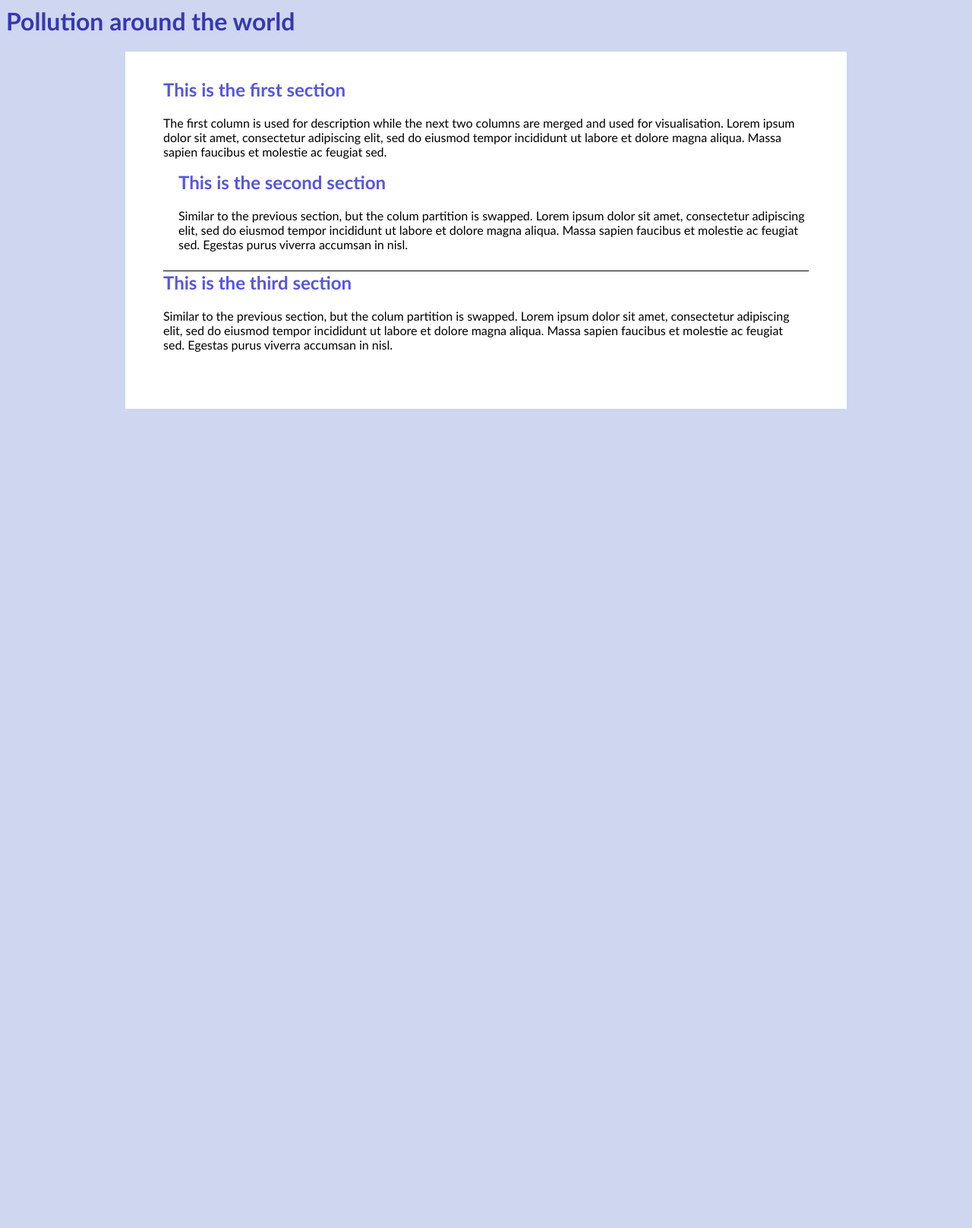
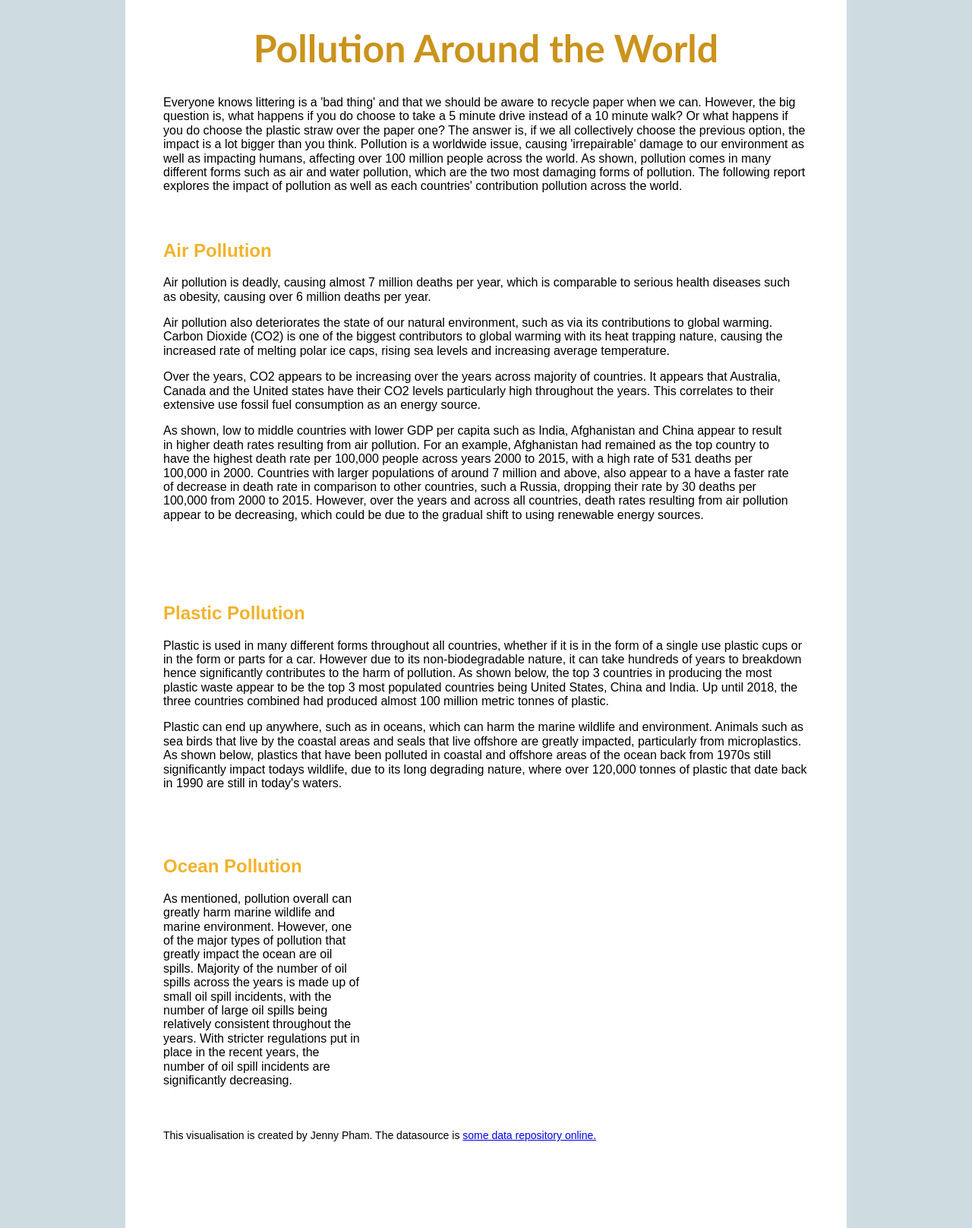
Before and after one commit to jpha0018/Assignment2, a plain HTML site: page index.html in a window 1280 px wide. Shown: the whole page at 76% size. Before the commit the page ends 800 px from the top, so only its background shows below. Drawn offline with nearby package versions, Linux system fonts and the light colour scheme; a script that the page names is missing.

Commit message:
Add files via upload

```diff
--- a/css_style.css
+++ b/css_style.css
@@ -1,25 +1,20 @@
-
-.box {
-    border-top-width: 1px;
-    border-top-style: solid;
-    background-color: rgb(169, 181, 223);
-  }
-
-.body {
-    font-family: 'Source Sans Pro', sans-serif;
-}
 
 h1 {
-    font-weight: 900;
+    font-weight: 1800;
+    text-align: center;
+    color: rgb(202, 147, 28);
+    font-family: 'Calibri', sans-serif;
+    font-size: 50px;
+}
+h2{
+    padding-top: 20px;
+    color: rgb(241, 179, 44);
+
 }
 
 body {
-    background-color: rgb(207, 214, 240);
-}
-.outer{
-    display: flex;
-    flex-wrap: wrap;
-    justify-content: space-evenly;
+    background-color: rgb(206, 220, 226);
+    font-family: 'Calibri', sans-serif;
 }
 
 .page {
@@ -28,10 +23,11 @@ body {
     margin: auto;
     padding: 50px;
     padding-top: 35px;
+
 }
 
 .vis-container {
-    width: 100%;
+    width: 40%;
 }
 
 .description h2,
@@ -54,3 +50,7 @@ h1 {
 .small-font {
     font-size: 14px;
 }
+.center{
+    width: 50%;
+
+}
--- a/index.html
+++ b/index.html
@@ -1,69 +1,123 @@
 <!DOCTYPE html>
-<html lang="en">
+<html>
 <head>
-    <meta charset="UTF-8">
-    <meta http-equiv="X-UA-Compatible" content="IE=edge">
-    <meta name="viewport" content="width=device-width, initial-scale=1.0">
+  <title>Pollution Around the World</title>
+  <!-- Import Vega & Vega-Lite (does not have to be from CDN) -->
+  <script src="https://cdn.jsdelivr.net/npm/vega@5.20.2"></script>
+  <script src="https://cdn.jsdelivr.net/npm/vega-lite@5.1.0"></script>
+  <script src="https://cdn.jsdelivr.net/npm/vega-embed@6.17.0"></script>
 
-    <script src="https://cdn.jsdelivr.net/npm/vega@5.20.2"></script>
-    <script src="https://cdn.jsdelivr.net/npm/vega-lite@5.1.0"></script>
-    <script src="https://cdn.jsdelivr.net/npm/vega-embed@6.17.0"></script>
-    <script src="vega_vis.js"></script>
+  <!-- Import pure.css -->
+  <link rel="stylesheet" href="https://unpkg.com/purecss@2.0.3/build/pure-min.css" integrity="sha384-cg6SkqEOCV1NbJoCu11+bm0NvBRc8IYLRGXkmNrqUBfTjmMYwNKPWBTIKyw9mHNJ" crossorigin="anonymous">
+  <meta name="viewport" content="width=device-width, initial-scale=1">
 
-    <link rel="stylesheet" type="text/css" href="css_style.css" media="all">
+  <!-- Google font -->
+  <link href="https://fonts.googleapis.com/css2?family=Source+Sans+Pro:wght@400;700;900&display=swap" rel="stylesheet">
 
-   <title>Pollution around the world</title>
-<div>
+  <!-- CSS file -->
+  <link rel="stylesheet" type="text/css" href="css_style.css" media="all">
+  <script src="vega_vis.js"></script>
+
 </head>
-    <h1 style="font-family: Calibri; color: rgb(55, 55, 177)">Pollution around the world</h1>
-</div>
+<body>
 
-<div class="page">
-    <div class="pure-u-1-3">
-      <div class="description description-center">
-        <h2 style="font-family: Calibri; color: rgb(85, 85, 228)">This is the first section</h2>
-        <p style="font-family: Calibri">The first column is used for description while the next two columns are merged and used for visualisation. Lorem ipsum dolor sit amet, consectetur adipiscing elit, sed do eiusmod tempor incididunt ut labore et dolore magna aliqua. Massa sapien faucibus et molestie ac feugiat sed. </p>
+ <div class="page">
+
+   <!-- pure grid group -->
+    <div class="pure-g">
+      <div class="pure-u-1-1">
+        <h1>Pollution Around the World</h1>
+        <p>Everyone knows littering is a 'bad thing' and that we should be aware to recycle paper when we can. However, the big question is, what happens if you do choose to take a 5 minute drive instead of a 10 minute walk? Or what happens if you do choose the plastic straw over the paper one?
+            The answer is, if we all collectively choose the previous option, the impact is a lot bigger than you think.
+            Pollution is a worldwide issue, causing 'irrepairable' damage to our environment as well as impacting humans, affecting over 100 million people across the world. As shown, pollution comes in many different forms such as air and water pollution, which are the two most damaging forms of pollution. The following report explores the impact of pollution as well as each countries' contribution pollution across the world.
+            </p>
       </div>
     </div>
-    <div class="pure-u-1-3">
-      <div id="map" class="vis-container"></div>
+  <!-- end pure grid group -->
+
+    <!-- pure grid group -->
+    <div class="pure-g">
+        <div class="pure-u-1">
+            <div class="description description-left">
+              <h2>Air Pollution</h2>
+              <p>Air pollution is deadly, causing almost 7 million deaths per year, which is comparable to serious health diseases such as obesity, causing over 6 million deaths per year.
+                </p>
+                <p>
+                Air pollution also deteriorates the state of our natural environment, such as via its contributions to global warming. Carbon Dioxide (CO2) is one of the biggest contributors to global warming with its heat trapping nature, causing the increased rate of melting polar ice caps, rising sea levels and increasing average temperature.
+            </p>
+                Over the years, CO2 appears to be increasing over the years across majority of countries. It appears that Australia, Canada and the United states have their CO2 levels particularly high throughout the years. This correlates to their extensive use fossil fuel consumption as an energy source.
+                <p>
+                As shown, low to middle countries with lower GDP per capita such as India, Afghanistan and China appear to result in higher death rates resulting from air pollution. For an example, Afghanistan had remained as the top country to have the highest death rate per 100,000 people across years 2000 to 2015, with a high rate of 531 deaths per 100,000 in 2000.  Countries with larger populations of around 7 million and above, also appear to a have a faster rate of decrease in death rate in comparison to other countries, such a Russia, dropping their rate by 30 deaths per 100,000 from 2000 to 2015. However, over the years and across all countries, death rates resulting from air pollution appear to be decreasing, which could be due to the gradual shift to using renewable energy sources.
+                </p>
+            </div>
+          </div>
+    </div>
+
+    <div class="pure-g">
+        <div class="pure-u-1">
+          <div id="map"  style = "padding-left: 130px" ></div>
+        </div>
     </div>
 
 
+    <div class="pure-g">
+        <div class="pure-u-1" >
+            <div id="bubble_chart" style = "padding-right: 60px;"></div>
 
-<div class="pure-g">
+    </div>
 
-    <div class="pure-u-1-3">
-      <div class="description description-right">
-        <h2 style="font-family: Calibri; color: rgb(85, 85, 228)">This is the second section</h2>
-        <p style="font-family: Calibri" >Similar to the previous section, but the colum partition is swapped. Lorem ipsum dolor sit amet, consectetur adipiscing elit, sed do eiusmod tempor incididunt ut labore et dolore magna aliqua. Massa sapien faucibus et molestie ac feugiat sed. Egestas purus viverra accumsan in nisl.</p>
+    <!-- end pure grid group -->
+
+    <!-- pure grid group -->
+    <div class="pure-g">
+        <div class="pure-u-1">
+
+              <h2>Plastic Pollution</h2>
+              <p>Plastic is used in many different forms throughout all countries, whether if it is in the form of a single use plastic cups or in the form or parts for a car. However due to its non-biodegradable nature, it can take hundreds of years to breakdown hence significantly contributes to the harm of pollution.  As shown below, the top 3 countries in producing the most plastic waste appear to be the top 3 most populated countries being United States, China and India. Up until 2018, the three countries combined had produced almost 100 million metric tonnes of plastic.
+            </p>
+            <p>
+                Plastic can end up anywhere, such as in oceans, which can harm the marine wildlife and environment. Animals such as sea birds that live by the coastal areas and seals that live offshore are greatly impacted, particularly from microplastics. As shown below, plastics that have been polluted in coastal and offshore areas of the ocean back from 1970s still significantly impact todays wildlife, due to its long degrading nature, where over 120,000 tonnes of plastic that date back in 1990 are still in today's waters.
+                </p>
+            </div>
+
+
+    </div>
+
+    <div class="pure-g">
+        <div class="pure-u-1-2">
+          <div id="top10_bar_chart"   class="vis-container"></div>
+        </div>
+        <div class="pure-u-1-2">
+            <div id="micro_chart"  class="vis-container"></div>
+          </div>
+
+    </div >
+    <!-- end pure grid group -->
+
+    <!-- pure grid group -->
+    <div class="pure-g">
+
+      <div class="pure-u-1-3">
+        <div class="description description-left">
+          <h2>Ocean Pollution</h2>
+          <p>As mentioned, pollution overall can greatly harm marine wildlife and marine environment. However, one of the major types of pollution that greatly impact the ocean are oil spills. Majority of the number of oil spills across the years is made up of small oil spill incidents, with the number of large oil spills being relatively consistent throughout the years. With stricter regulations put in place in the recent years, the number of oil spill incidents are significantly decreasing.</p>
+        </div>
       </div>
-      <div class="pure-u-1-3">
-        <div id="bubble_chart"  class="vis-container"></div>
+      <div class="pure-u-2-3">
+        <div id="oil_chart"  class="vis-container"></div>
+      </div>
+
+    </div>
+    <!-- end pure grid group -->
+
+    <div class="pure-g">
+      <div class="pure-u-1-1 small-font">
+        <p>This visualisation is created by Jenny Pham</a>. The datasource is <a href="https://github.com/jpha0018/Assignment2" target="_blank">some data repository online</href>.</p>
       </div>
     </div>
 
-</div>
-<div class="box"></div>
-<div class="pure-g">
 
-    <div class="pure-u-1-3">
+  </div> <!-- end page -->
 
-      <div class="pure-u-1-3">
-        <div id="top10_bar_chart"  class="vis-container"></div>
-      </div>
-    </div>
-    <div class="pure-u-1-3">
-    <div class="description description-left">
-        <h2 style="font-family: Calibri; color: rgb(85, 85, 228)">This is the third section</h2>
-        <p style="font-family: Calibri" >Similar to the previous section, but the colum partition is swapped. Lorem ipsum dolor sit amet, consectetur adipiscing elit, sed do eiusmod tempor incididunt ut labore et dolore magna aliqua. Massa sapien faucibus et molestie ac feugiat sed. Egestas purus viverra accumsan in nisl.</p>
-    </div>
-    </div>
-
-</div>
-
-
-
-</div>
-
+</body>
 </html>
```
